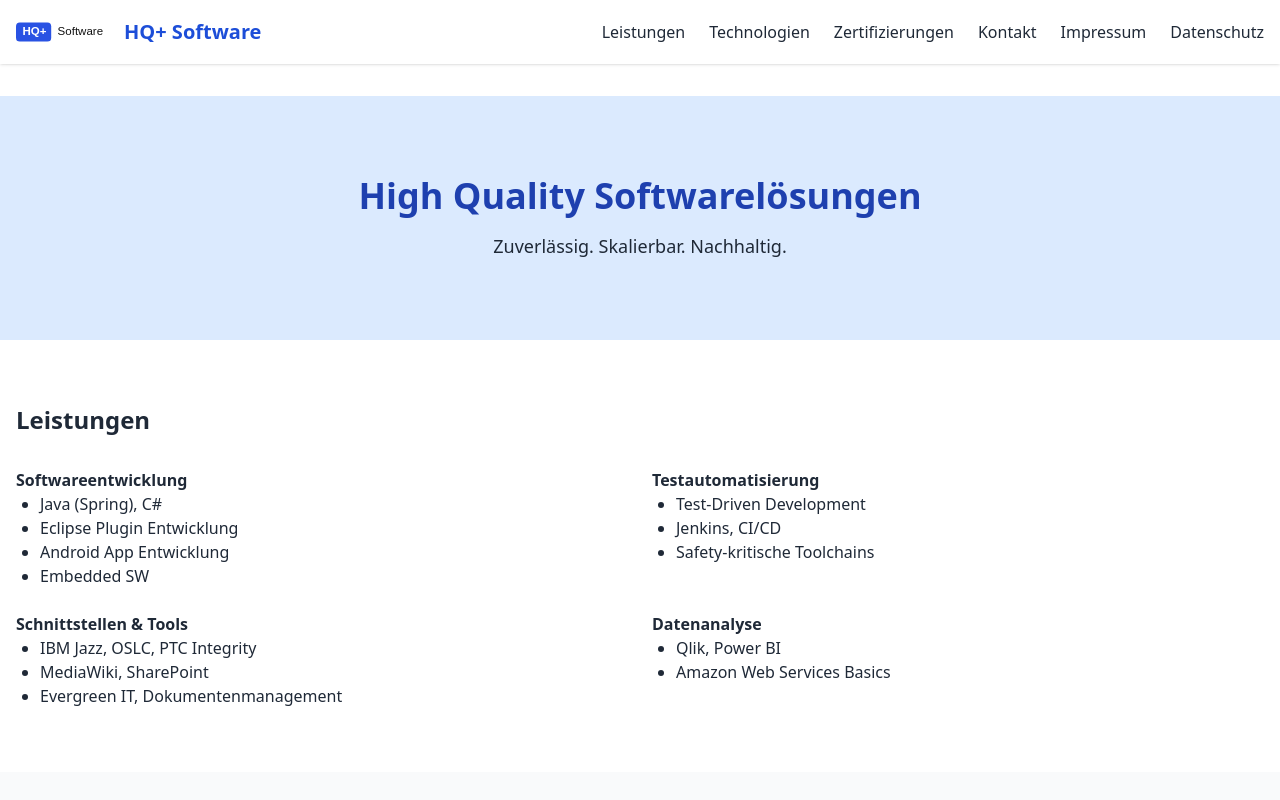
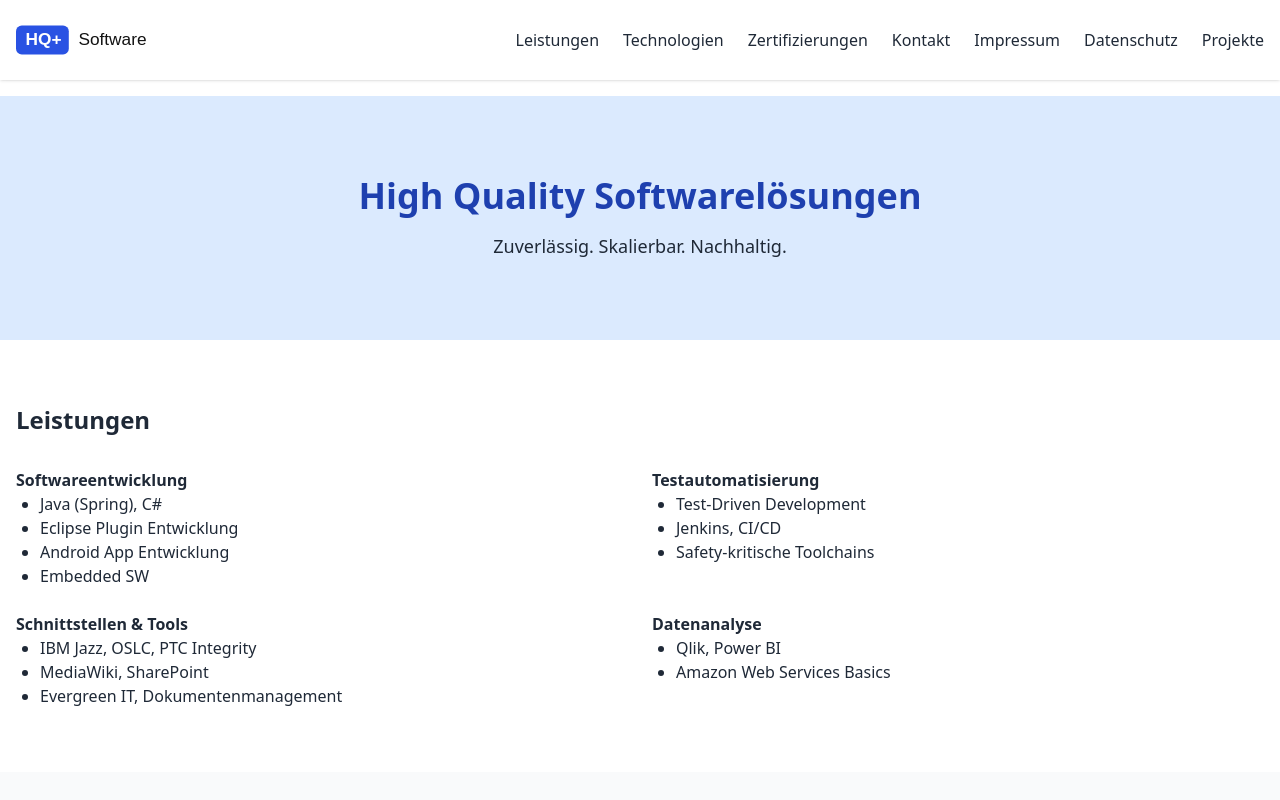
Before and after one commit to hqplus-software/hqplus-software.github.io, a React (Vite) app: page / in a window 1280 px wide. Shown: the top 800 px of the page. Built offline with nearby package versions, Linux system fonts and the light colour scheme.

Commit message:
Update App.jsx

```diff
--- a/src/App.jsx
+++ b/src/App.jsx
@@ -10,8 +10,7 @@ export default function App() {
       <header className="fixed top-0 left-0 w-full bg-white shadow z-50">
         <nav className="container mx-auto flex justify-between items-center p-4">
           <div className="flex items-center space-x-3">
-            <img src={logo} alt="HQ+ Software Logo" className="h-8 w-auto" />
-            <span className="text-xl font-bold text-blue-700">HQ+ Software</span>
+            <img src={logo} alt="HQ+ Software Logo" className="h-12 w-auto" />
           </div>
           <ul className="flex space-x-6">
             <li><a href="#leistungen" className="hover:text-blue-500">Leistungen</a></li>
@@ -20,6 +19,8 @@ export default function App() {
             <li><a href="#kontakt" className="hover:text-blue-500">Kontakt</a></li>
             <li><a href="#impressum" className="hover:text-blue-500">Impressum</a></li>
             <li><a href="#datenschutz" className="hover:text-blue-500">Datenschutz</a></li>
+            <li><a href="#projekte" className="hover:text-blue-500">Projekte</a></li>
+
           </ul>
         </nav>
       </header>
```
